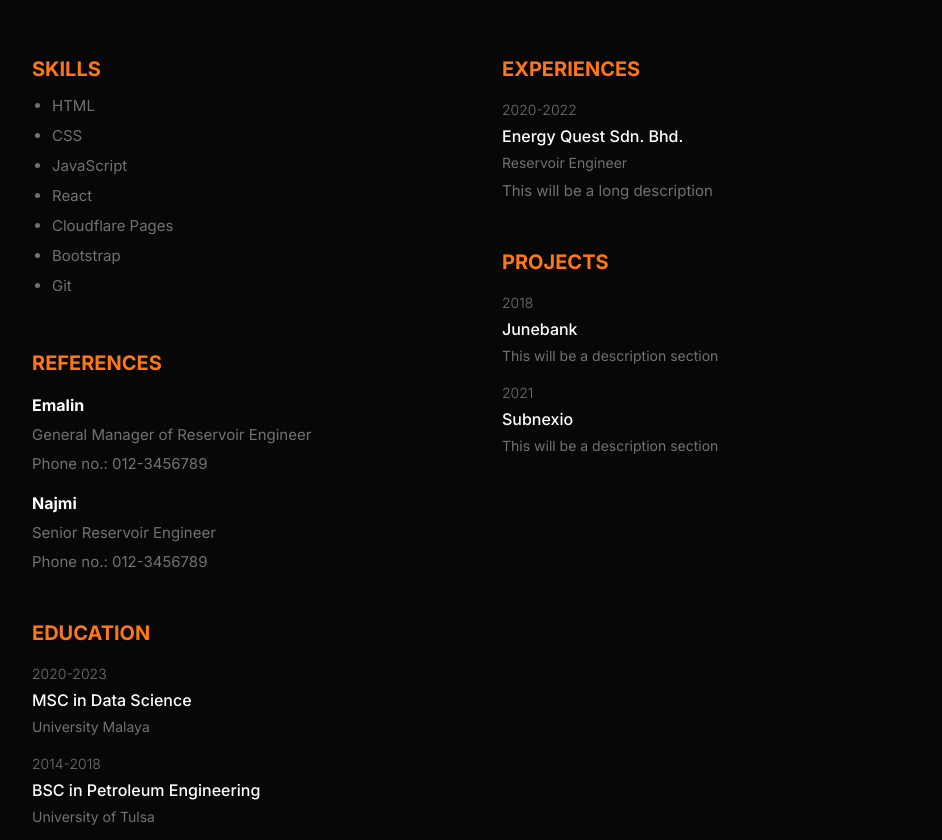
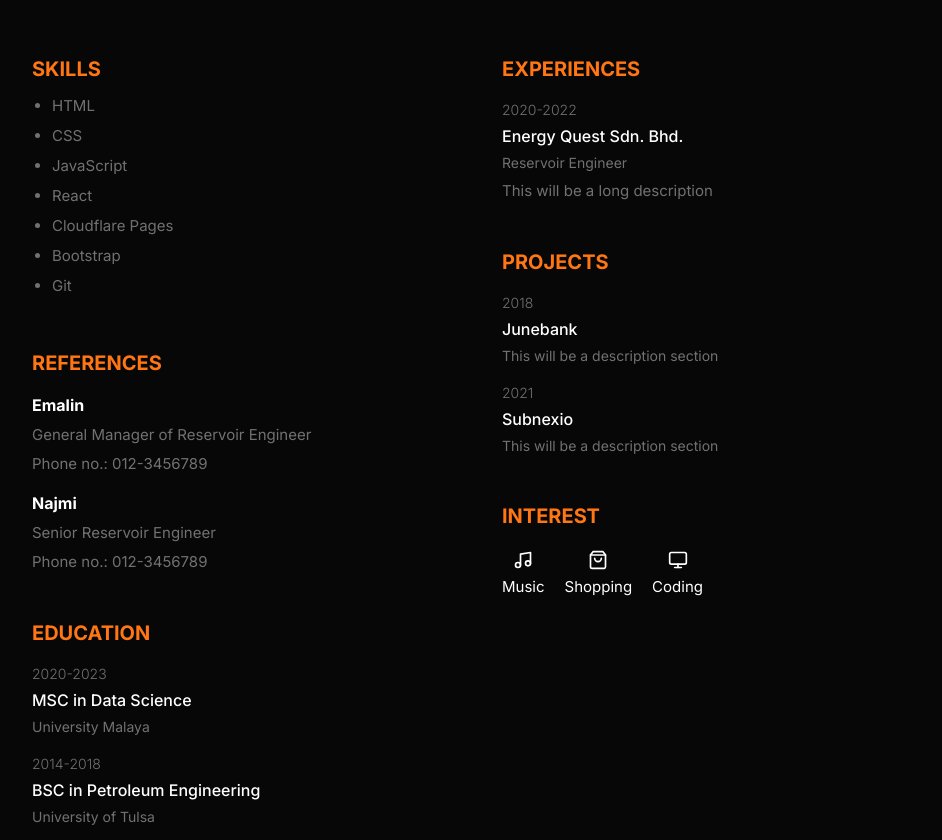
Before and after one commit to Naqo08/ocb-a1-resume, a plain HTML site: page index.html in a window 1280 px wide. Shown: the part 257-1097 px from the top of the page, without its empty margins (158-1100 px from the left). Drawn offline with nearby package versions, Linux system fonts and the light colour scheme.

Commit message:
Version 3

```diff
--- a/index.html
+++ b/index.html
@@ -6,6 +6,7 @@
     <meta name="viewport" content="widrg=device-width, initial-scale=1.0">
     <title>Resume</title>
     <link rel="stylesheet" href="styles/index.css">
+    <script src="https://unpkg.com/feather-icons"></script>
   </head>
   <body>
     <div class="container">
@@ -159,8 +160,30 @@
             </p>
           </div>
         </div>
+        <div class="interest">
+          <h3 class="title">
+            Interest
+          </h3>
+          <div class="interest-items">
+            <div class="interest-item">
+              <i data-feather="music"></i>
+              <span>Music</span>
+            </div>
+            <div class="interest-item">
+              <i data-feather="shopping-bag"></i>
+              <span>Shopping</span>
+            </div>
+            <div class="interest-item">
+              <i data-feather="monitor"></i>
+              <span>Coding</span>
+            </div>
+          </div>
+        </div>
       </div>
       <div class="group-3"></div>
     </div>
+    <script>
+      feather.replace()
+    </script>
   </body>
 </html>
--- a/styles/index.css
+++ b/styles/index.css
@@ -185,3 +185,25 @@ a {
 project-item {
   margin-top: 2rem;
 }
+
+/* Interest */
+.interest-items {
+  margin-top: 2rem;
+  display: flex;
+  align-items: center;
+  flex-wrap: wrap;
+  gap: 2rem;
+}
+
+.interest-item {
+  font-size: 1.5rem;
+  display: flex;
+  flex-direction: column;
+  align-items: center;
+  justify-content: center;
+  gap: 0.5rem;
+}
+
+.interest-item svg {
+  width: 2rem;
+}
```
Also changed, not shown: 1 other file.
